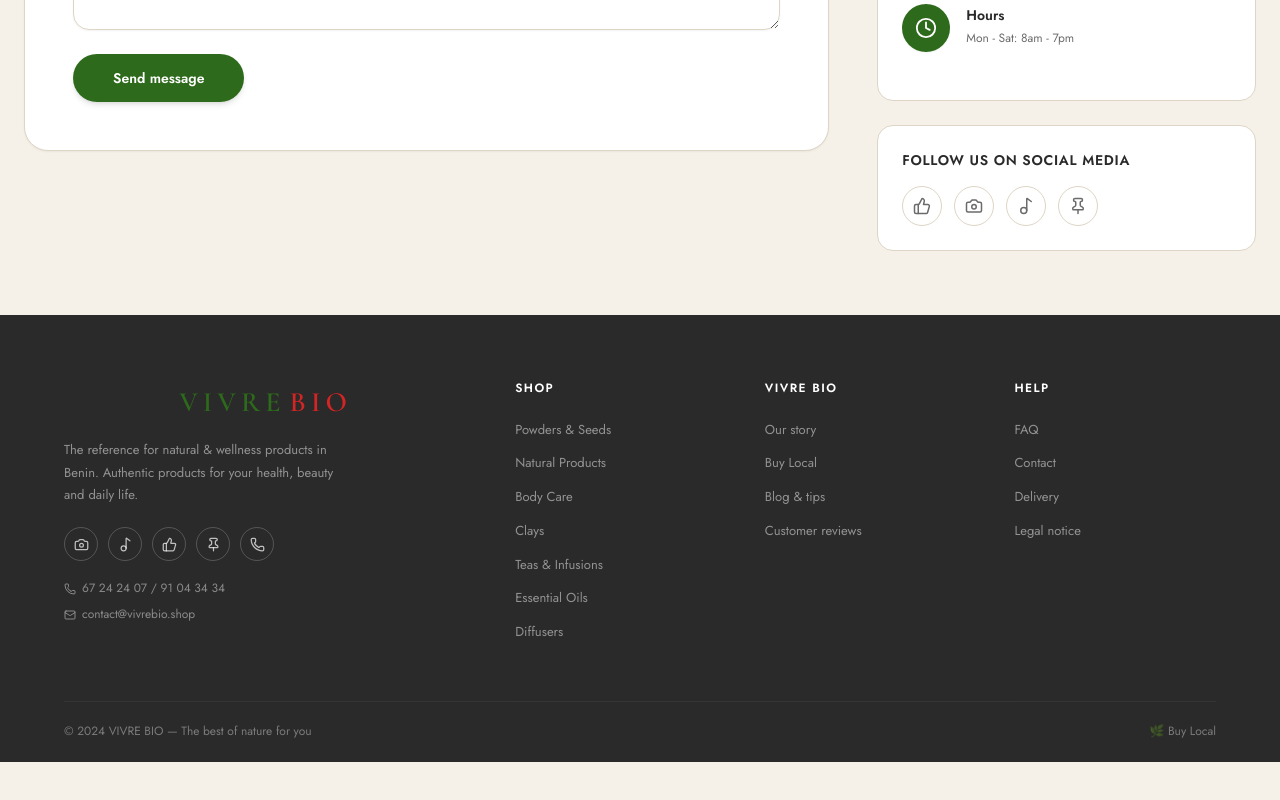
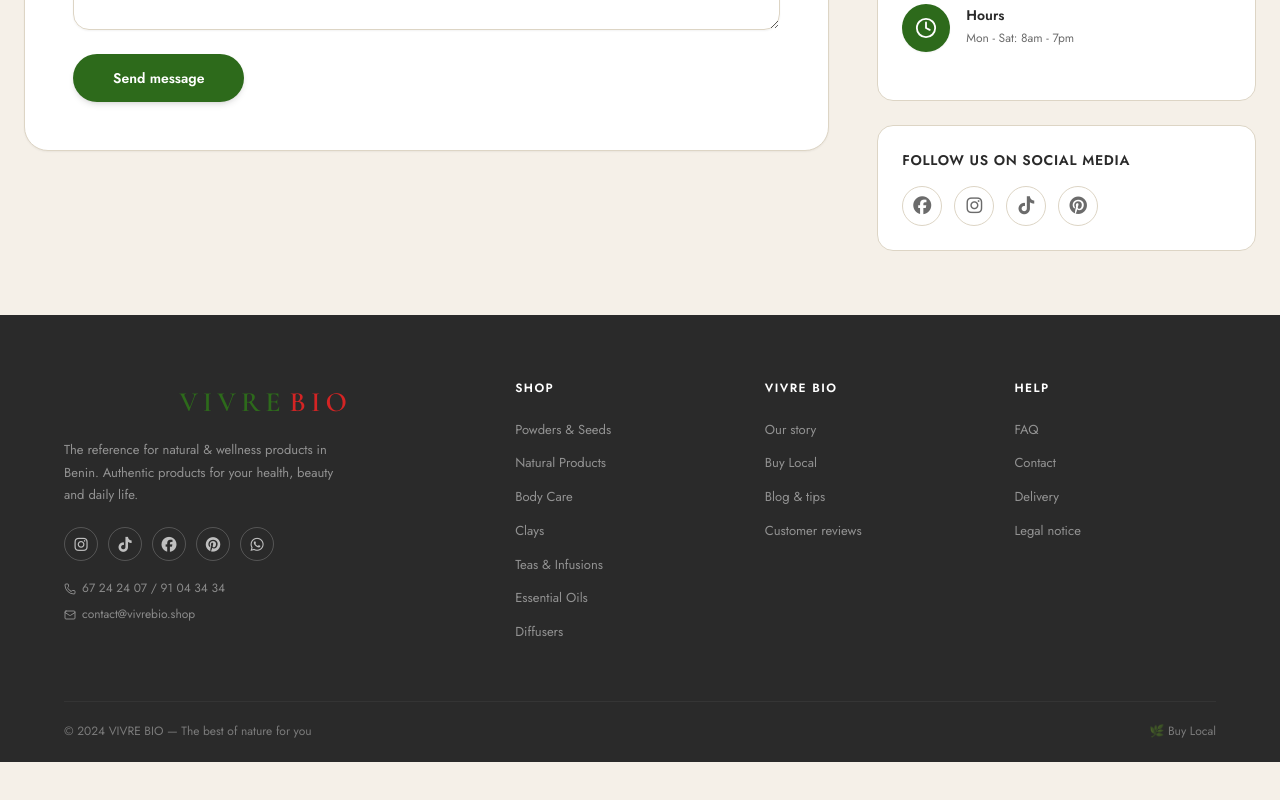
Before and after one commit to NANCY995/vivrebiobyyeyi, a React (Vite) app: page /contact in a window 1280 px wide. Shown: the part 992-1792 px from the top of the page. Built offline with nearby package versions, Linux system fonts and the light colour scheme.

Commit message:
Add Font Awesome official brand icons for social media

```diff
--- a/index.html
+++ b/index.html
@@ -4,6 +4,7 @@
     <meta charset="UTF-8" />
     <meta name="viewport" content="width=device-width, initial-scale=1.0" />
     <title>Vivre Bio - Produits Naturels & Bien-être</title>
+    <link rel="stylesheet" href="https://cdnjs.cloudflare.com/ajax/libs/font-awesome/6.7.2/css/all.min.css" />
   </head>
   <body>
     <div id="root"></div>
--- a/src/components/Footer.tsx
+++ b/src/components/Footer.tsx
@@ -1,5 +1,5 @@
 import { Link } from 'react-router-dom';
-import { Phone, Mail, ThumbsUp, Camera, Music2, Pin } from 'lucide-react';
+import { Phone, Mail } from 'lucide-react';
 import { useTranslation } from 'react-i18next';
 
 export default function Footer() {
@@ -41,19 +41,19 @@
             <p>{t('footer.description')}</p>
             <div className="social-row">
               <a href="https://www.instagram.com/yeyibionature" target="_blank" rel="noopener noreferrer" className="social-btn" aria-label="Instagram">
-                <Camera size={15} />
+                <i className="fa-brands fa-instagram" style={{fontSize: 15}}></i>
               </a>
               <a href="https://www.tiktok.com/@vivrebioshop_bj" target="_blank" rel="noopener noreferrer" className="social-btn" aria-label="TikTok">
-                <Music2 size={15} />
+                <i className="fa-brands fa-tiktok" style={{fontSize: 15}}></i>
               </a>
               <a href="https://www.facebook.com/pagevivrebio" target="_blank" rel="noopener noreferrer" className="social-btn" aria-label="Facebook">
-                <ThumbsUp size={15} />
+                <i className="fa-brands fa-facebook" style={{fontSize: 15}}></i>
               </a>
               <a href="https://fr.pinterest.com/blanchehonvou" target="_blank" rel="noopener noreferrer" className="social-btn" aria-label="Pinterest">
-                <Pin size={15} />
+                <i className="fa-brands fa-pinterest" style={{fontSize: 15}}></i>
               </a>
               <a href="https://chat.whatsapp.com/EVACuFtxY1YFzjyXCxp4sy" target="_blank" rel="noopener noreferrer" className="social-btn" aria-label="Groupe WhatsApp">
-                <Phone size={15} />
+                <i className="fa-brands fa-whatsapp" style={{fontSize: 15}}></i>
               </a>
             </div>
             <div className="footer-contact-mini">
--- a/src/components/ModernContactCTA.tsx
+++ b/src/components/ModernContactCTA.tsx
@@ -1,4 +1,4 @@
-import { Phone, Mail, MapPin, Camera, Music2, ThumbsUp, Pin } from 'lucide-react';
+import { Phone, Mail, MapPin } from 'lucide-react';
 import { useTranslation } from 'react-i18next';
 
 export default function ModernContactCTA() {
@@ -86,7 +86,7 @@
               className="w-10 h-10 rounded-full bg-white/10 hover:bg-[#25D366] flex items-center justify-center text-white transition-all hover:scale-110"
               title="Facebook @pagevivrebio"
             >
-              <ThumbsUp size={18} />
+              <i className="fa-brands fa-facebook" style={{fontSize: 18}}></i>
             </a>
             <a
               href="https://www.instagram.com/yeyibionature"
@@ -95,7 +95,7 @@
               className="w-10 h-10 rounded-full bg-white/10 hover:bg-[#25D366] flex items-center justify-center text-white transition-all hover:scale-110"
               title="Instagram @yeyibionature"
             >
-              <Camera size={18} />
+              <i className="fa-brands fa-instagram" style={{fontSize: 18}}></i>
             </a>
             <a
               href="https://www.tiktok.com/@vivrebioshop_bj"
@@ -104,7 +104,7 @@
               className="w-10 h-10 rounded-full bg-white/10 hover:bg-[#25D366] flex items-center justify-center text-white transition-all hover:scale-110"
               title="TikTok @vivrebioshop_bj"
             >
-              <Music2 size={18} />
+              <i className="fa-brands fa-tiktok" style={{fontSize: 18}}></i>
             </a>
             <a
               href="https://fr.pinterest.com/blanchehonvou"
@@ -113,7 +113,7 @@
               className="w-10 h-10 rounded-full bg-white/10 hover:bg-[#25D366] flex items-center justify-center text-white transition-all hover:scale-110"
               title="Pinterest blanchehonvou"
             >
-              <Pin size={18} />
+              <i className="fa-brands fa-pinterest" style={{fontSize: 18}}></i>
             </a>
           </div>
         </div>
--- a/src/pages/Contact.tsx
+++ b/src/pages/Contact.tsx
@@ -1,5 +1,5 @@
 import { useState } from 'react';
-import { Phone, Mail, MapPin, Camera, Music2, ThumbsUp, Pin, Clock } from 'lucide-react';
+import { Phone, Mail, MapPin, Clock } from 'lucide-react';
 import { useTranslation } from 'react-i18next';
 import { Helmet } from 'react-helmet-async';
 import { zodResolver } from '@hookform/resolvers/zod';
@@ -190,10 +190,10 @@
             <div className="bg-white dark:bg-gray-800 border border-[#DDD5C5] dark:border-gray-700 rounded-2xl p-6">
               <p className="text-sm font-semibold text-[#2A2A2A] dark:text-gray-100 mb-4 uppercase tracking-wider">{t('contact.followUs')}</p>
               <div className="flex gap-3">
-                <a href="https://www.facebook.com/pagevivrebio" target="_blank" rel="noopener noreferrer" className="w-10 h-10 rounded-full border border-[#DDD5C5] dark:border-gray-600 flex items-center justify-center text-[#6B6B6B] dark:text-gray-400 hover:border-[#C4952E] hover:text-[#C4952E] transition-all no-underline" aria-label="Facebook"><ThumbsUp size={18} /></a>
-                <a href="https://www.instagram.com/yeyibionature" target="_blank" rel="noopener noreferrer" className="w-10 h-10 rounded-full border border-[#DDD5C5] dark:border-gray-600 flex items-center justify-center text-[#6B6B6B] dark:text-gray-400 hover:border-[#C4952E] hover:text-[#C4952E] transition-all no-underline" aria-label="Instagram"><Camera size={18} /></a>
-                <a href="https://www.tiktok.com/@vivrebioshop_bj" target="_blank" rel="noopener noreferrer" className="w-10 h-10 rounded-full border border-[#DDD5C5] dark:border-gray-600 flex items-center justify-center text-[#6B6B6B] dark:text-gray-400 hover:border-[#C4952E] hover:text-[#C4952E] transition-all no-underline" aria-label="TikTok"><Music2 size={18} /></a>
-                <a href="https://fr.pinterest.com/blanchehonvou" target="_blank" rel="noopener noreferrer" className="w-10 h-10 rounded-full border border-[#DDD5C5] dark:border-gray-600 flex items-center justify-center text-[#6B6B6B] dark:text-gray-400 hover:border-[#C4952E] hover:text-[#C4952E] transition-all no-underline" aria-label="Pinterest"><Pin size={18} /></a>
+                <a href="https://www.facebook.com/pagevivrebio" target="_blank" rel="noopener noreferrer" className="w-10 h-10 rounded-full border border-[#DDD5C5] dark:border-gray-600 flex items-center justify-center text-[#6B6B6B] dark:text-gray-400 hover:border-[#C4952E] hover:text-[#C4952E] transition-all no-underline" aria-label="Facebook"><i className="fa-brands fa-facebook" style={{fontSize: 18}}></i></a>
+                <a href="https://www.instagram.com/yeyibionature" target="_blank" rel="noopener noreferrer" className="w-10 h-10 rounded-full border border-[#DDD5C5] dark:border-gray-600 flex items-center justify-center text-[#6B6B6B] dark:text-gray-400 hover:border-[#C4952E] hover:text-[#C4952E] transition-all no-underline" aria-label="Instagram"><i className="fa-brands fa-instagram" style={{fontSize: 18}}></i></a>
+                <a href="https://www.tiktok.com/@vivrebioshop_bj" target="_blank" rel="noopener noreferrer" className="w-10 h-10 rounded-full border border-[#DDD5C5] dark:border-gray-600 flex items-center justify-center text-[#6B6B6B] dark:text-gray-400 hover:border-[#C4952E] hover:text-[#C4952E] transition-all no-underline" aria-label="TikTok"><i className="fa-brands fa-tiktok" style={{fontSize: 18}}></i></a>
+                <a href="https://fr.pinterest.com/blanchehonvou" target="_blank" rel="noopener noreferrer" className="w-10 h-10 rounded-full border border-[#DDD5C5] dark:border-gray-600 flex items-center justify-center text-[#6B6B6B] dark:text-gray-400 hover:border-[#C4952E] hover:text-[#C4952E] transition-all no-underline" aria-label="Pinterest"><i className="fa-brands fa-pinterest" style={{fontSize: 18}}></i></a>
               </div>
             </div>
           </div>
```
